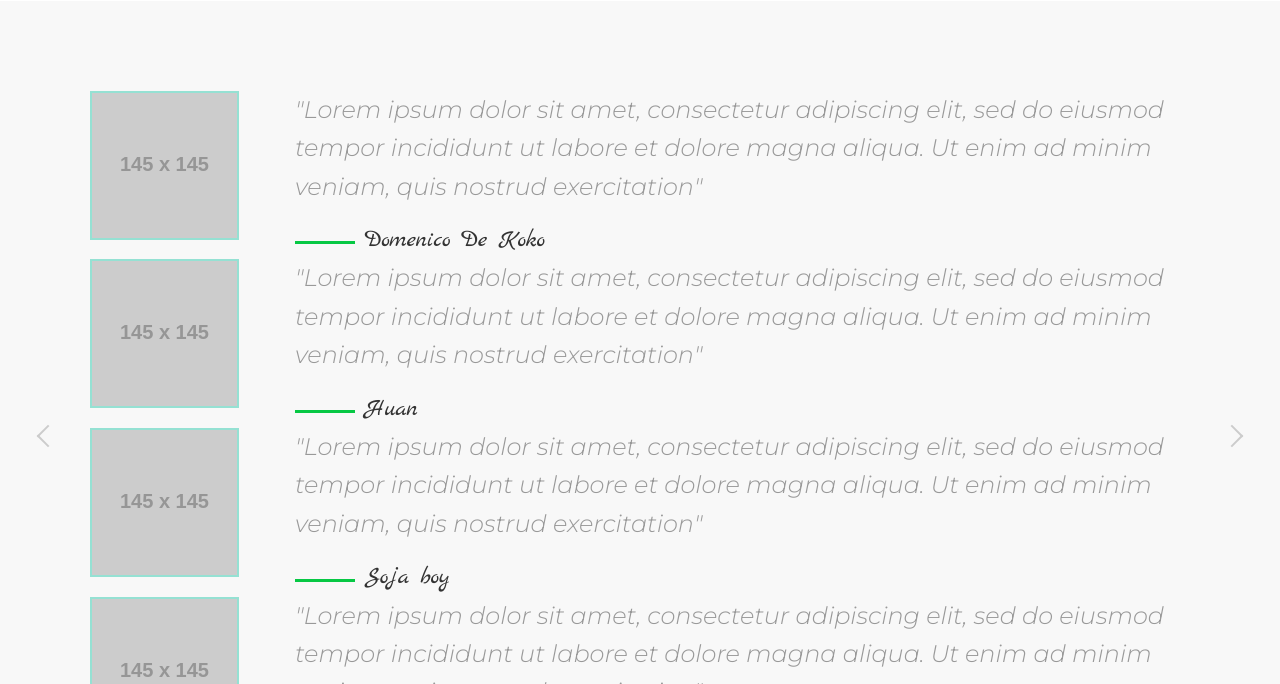
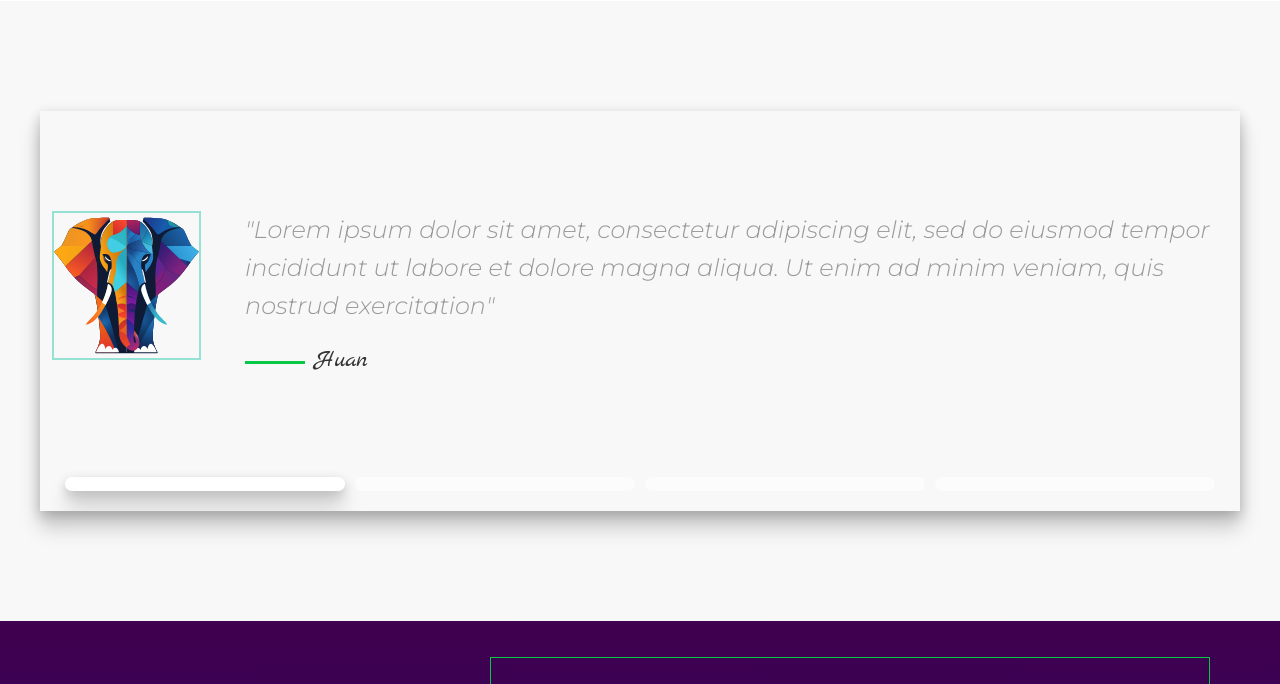
Before and after one commit to StipanyukDaniil/Shanti, a website: page index.html in a window 1280 px wide. Shown: the part 3630-4314 px from the top of the page. Drawn offline with nearby package versions, Linux system fonts and the light colour scheme; placeholder pictures from the web are drawn by us.

Commit message:
HomeWork1

```diff
--- a/assets/css/style.css
+++ b/assets/css/style.css
@@ -572,31 +572,74 @@ hr{
 
 /*  Rev */
 
-.reviews{
-    padding: 0 50px;
+.slider {
     position: relative;
-    /* justify-content: space-around; */
-    max-width: 1200px;
+    height: 400px;
+    margin: 20px 0;
+    box-shadow: 0 4px 12px rgba(0,0,0,0.2), 0 16px 20px rgba(0,0,0,0.2);
+    overflow: hidden;
 
 }
-
-.reviews__item{
+.slider-slides {
+    position: relative;
+    height: 100%;
+    transition: transform 0.3s cubic-bezier(0.51, 0.92, 0.24, 1);
+    will-change: transform;
+}
+.slider-slide {
+    float: left;
+    height: 100%;
+    background-position: 50% 50%;
+    background-size: cover;
     padding-left: 205px;
     position: relative;
 }
-.reviews__photo{
+.slider-dots {
+    display: flex;
     position: absolute;
-    top: 0;
-    left: 0;
+    bottom: 20px;
+    left: 20px;
+    width: calc(100% - 40px);
+}
+.slider-dot,
+.slider-indicator {
+    display: block;
+    margin: 0 5px;
+    height: 14px;
+    background: rgba(255, 255, 255, 0.5);
+    border-radius: 50px;
+    cursor: pointer;
+}
+.slider-indicator {
+    position: absolute;
+    background: white;
+    width: auto;
+    box-shadow: 0 4px 12px rgba(0,0,0,0.2), 0 16px 20px rgba(0,0,0,0.2);
+}
+.slider-indicator-left {
+    transition: left 0.3s cubic-bezier(0.51, 0.92, 0.24, 1.15), right 0.3s 0.1s cubic-bezier(0.51, 0.92, 0.24, 1.15);
+}
+.slider-indicator-right {
+    transition: left 0.3s 0.1s cubic-bezier(0.51, 0.92, 0.24, 1.15), right 0.3s cubic-bezier(0.51, 0.92, 0.24, 1.15);
+}
+
+.slide-photo{
+    height: 149px;
+    width: 149px;
+    position: absolute;
+    top: 25%;
+    left: 1%;
     z-index: 1;
     border: 2px solid #95E1D3;
 }
+
 .reviews__text{
     font-size: 24px;
     font-style: italic;
     font-weight: 300;
     color: #999;
     margin-bottom: 15px;
+    margin-top: 10%;
 }
 
 .reviews__author{
@@ -614,34 +657,6 @@ hr{
 
     background-color:#07c844;
 }
-.reviews__btn{
-    position: absolute;
-    top:50%;
-    transform: translateY(-50%);
-    z-index: 1;
-    font-size: 0;
-    color: transparent;
-}
-.reviews__btn::after{
-    content: "";
-    display: block;
-    width: 16px;
-    height: 16px;
-    border-top: 2px solid #ccc;
-    border-left:2px solid #ccc;
-
-    transform: rotate(45deg);
-}
-.reviews__btn--prev{
-    left:0;
-    transform:  rotate(-90deg);
-
-}
-.reviews__btn--next{
-    right: 0;
-    transform:  rotate(90deg);
-}
-
 
 .circles{
     position: absolute;
--- a/index.html
+++ b/index.html
@@ -11,9 +11,8 @@
     <link rel="preconnect" href="https://fonts.googleapis.com">
     <link rel="preconnect" href="https://fonts.gstatic.com" crossorigin>
     <link href="https://fonts.googleapis.com/css2?family=Marck+Script&display=swap" rel="stylesheet">
-    <script src="jquery-3.7.0.min.js"></script>
+
     <link rel="stylesheet" href="./font-awesome-4.7.0/css/font-awesome.min.css">
-    <link rel="stylesheet" type="text/css" href="//cdn.jsdelivr.net/npm/slick-carousel@1.8.1/slick/slick.css"/>
     <title>Shanty</title>
 </head>
 <body>
@@ -277,46 +276,46 @@
 
     <div class="section section--gray" id="Blog">
         <div class="container">
-            <div class="reviews" >
-                <a class="reviews__btn reviews__btn--prev" onclick="plusSlides(-1)" >Prev</a>
-                <a class="reviews__btn reviews__btn--next" onclick="plusSlides(1)" >Next</a>
-                <div class="reviews__item fade">
-                    <img src="http://placehold.it/145" alt="" class="reviews__photo">
-                    <div class="reviews__text"> "Lorem ipsum dolor sit amet, consectetur adipiscing elit, sed do eiusmod tempor
-                        incididunt ut labore et dolore magna aliqua. Ut enim ad minim veniam,
-                        quis nostrud exercitation"</div>
-                    <div class="reviews__author">Domenico De Koko</div>
-                </div>
-                <div class="reviews__item fade">
-                    <img src="http://placehold.it/145" alt="" class="reviews__photo">
-                    <div class="reviews__text"> "Lorem ipsum dolor sit amet, consectetur adipiscing elit, sed do eiusmod tempor
+            <div class="slider">
+            <div class="slider-slides">
+             <div class="slider-slide">
+                <img src="/assets/images/Eleph-ph.svg" alt="" class="slide-photo">
+                <div class="reviews__text"> "Lorem ipsum dolor sit amet, consectetur adipiscing elit, sed do eiusmod tempor
                         incididunt ut labore et dolore magna aliqua. Ut enim ad minim veniam,
                         quis nostrud exercitation"</div>
                     <div class="reviews__author">Huan</div>
+                    <div class="slider-dots"></div>
                 </div>
-                <div class="reviews__item fade">
-                    <img src="http://placehold.it/145" alt="" class="reviews__photo">
-                    <div class="reviews__text"> "Lorem ipsum dolor sit amet, consectetur adipiscing elit, sed do eiusmod tempor
+             <div class="slider-slide">
+                <img src="/assets/images/Eleph-ph.svg" alt="" class="slide-photo">
+                <div class="reviews__text"> "Lorem ipsum dolor sit amet, consectetur adipiscing elit, sed do eiusmod tempor
                         incididunt ut labore et dolore magna aliqua. Ut enim ad minim veniam,
                         quis nostrud exercitation"</div>
-                    <div class="reviews__author">Soja boy</div>
+                    <div class="reviews__author">Amogus</div>
+                    <div class="slider-dots"></div>
                 </div>
-                <div class="reviews__item fade">
-                    <img src="http://placehold.it/145" alt="" class="reviews__photo">
-                    <div class="reviews__text"> "Lorem ipsum dolor sit amet, consectetur adipiscing elit, sed do eiusmod tempor
+             <div class="slider-slide">
+                <img src="/assets/images/Eleph-ph.svg" alt="" class="slide-photo">
+                <div class="reviews__text"> "Lorem ipsum dolor sit amet, consectetur adipiscing elit, sed do eiusmod tempor
                         incididunt ut labore et dolore magna aliqua. Ut enim ad minim veniam,
                         quis nostrud exercitation"</div>
-                    <div class="reviews__author">Eminem</div>
+                    <div class="reviews__author">Amogus</div>
+                    <div class="slider-dots"></div>
                 </div>
-            <!-- </div> -->
+             <div class="slider-slide">
+                <img src="/assets/images/Eleph-ph.svg" alt="" class="slide-photo">
+                <div class="reviews__text"> "Lorem ipsum dolor sit amet, consectetur adipiscing elit, sed do eiusmod tempor
+                        incididunt ut labore et dolore magna aliqua. Ut enim ad minim veniam,
+                        quis nostrud exercitation"</div>
+                    <div class="reviews__author">Amogus</div>
+                    <div class="slider-dots"></div>
+                </div>
+             </div>
 
-        </div>
-        <div class="slider__pointer" style="text-align: center";>
-            <span class="dot" onclick="currentSlide(1)"></span>
-            <span class="dot" onclick="currentSlide(2)"></span>
-            <span class="dot" onclick="currentSlide(3)"></span>
-            <span class="dot" onclick="currentSlide(4)"></span>
-            <span class="dot" onclick="currentSlide(5)"></span>
+    </div>
+
+</div>
+
 
         </div>
     </div>
@@ -353,8 +352,7 @@
             </div>
             </footer>
     <script src="https://code.jquery.com/jquery-3.3.1.js"></script>
-    <script src="https://cdnjs.cloudflare.com/ajax/libs/slick-carousel/1.9.0/slick.js"></script>
-    <script type="text/javascript" src="//cdn.jsdelivr.net/npm/slick-carousel@1.8.1/slick/slick.min.js"></script>
     <script src="./index.js"></script>
+        <script src="jquery-3.7.0.min.js"></script>
 </body>
 </html>
--- a/index.js
+++ b/index.js
@@ -41,58 +41,32 @@ $(document).ready(function(){
         };
     });
 
-var slideIndex = 1;
-showSlides(slideIndex);
-function plusSlides(n) {
-    showSlides (slideIndex += n);
-}
 
-function currentSlide(n) {
-    showSlides (slideIndex = n);
-}
 
-function showSlides(n) {
-    var i;
-    var slides = document.getElementsByClassName("reviews");
-    var dots = document.getElementsByClassName("dot");
-
-    if (n>slides.length){
-        slideIndex =1
-    }
-    if (n< 1){
-        slideIndex=slides.length
-    }
-    for (i=0; i< slides.length ; i++){
-        slides[i].style.display='none';
-    }
-    for (i = 0; i < dots.length; i++){
-        dots[i].className= dots[i].className.replace("activeS","")
-    }
-    slides[slideIndex-1].style.display='block';
-    dots[slideIndex-1].className+= "  activeS";
-}
-// const carousel = document.querySelector(".module__slider"),
-// arrowIcons = document.querySelector(".module__slider");
-
-// let isDragStart = false, prevPageX, prevScrollLeft;
-
-// const dragStart = (e) => {
-//     isDragStart = true;
-//     prevPageX = e.pageX;
-//     prevScrollLeft = carousel.scrollLeft;
-// }
-
-// const dragging = (e) => {
-//     if(!isDragStart) return;
-//     e.preventDefault();
-//     let positionDiff = e.pageX - prevPageX;
-//     carousel.scrollLeft = prevScrollLeft - positionDiff;
-// }
-
-// const dragStop = () => {
-//     isDragStart = false;
-// }
-
-// carousel.addEventListener("mousedown", dragStart);
-// carousel.addEventListener("mousemove", dragging);
-// carousel.addEventListener("mouseup", dragStop);
+    $(function() {
+        $('.slider').each(function() {
+            let $th = $(this);
+            $th.attr('data-pos', 1);
+            let slide = $th.find('.slider-slide');
+            let num = $th.find('.slider-slide').length;
+            let dots = $th.find('.slider-dots');
+            dots.prepend('<span class="slider-indicator"></span>');
+            for( let i = 1; i <= num; i++ ){
+                dots.append('<span style="width:' + 100 / num + '%" class="slider-dot" data-pos="'+ i +'"></span>');
+            }
+            $th.find('.slider-slides').css('width', 100 * num + '%');
+            slide.css('width', 100 / num + '%');
+            $th.find('.slider-dot').on('click', function(){
+                let currentPos = $th.attr('data-pos');
+                let newPos = $(this).attr('data-pos');
+                let newDirection = (newPos > currentPos ? 'right' : 'left');
+                let currentDirection = (newPos < currentPos ? 'right' : 'left');
+                $th.find('.slider-indicator').removeClass('slider-indicator-' + currentDirection);
+                $th.find('.slider-indicator').addClass('slider-indicator-' + newDirection);
+                $th.attr('data-pos', newPos);
+                $th.find('.slider-slides').css('transform', 'translateX(-' + 100 / num * (newPos - 1) + '%)');
+                $th.find('.slider-indicator').css({'left': 100 / num * (newPos - 1) + '%','right':100 - (100 / num) - 100 / num * (newPos - 1) + '%'});
+            });
+            $th.find('.slider-indicator').css({'left': 0,'right': 100 - (100 / num) + '%'});
+        });
+    });
```
Also changed, not shown: 2 other files.
